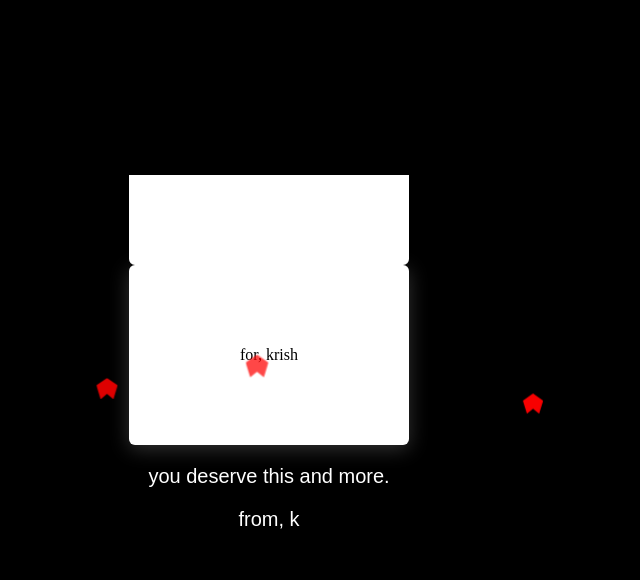
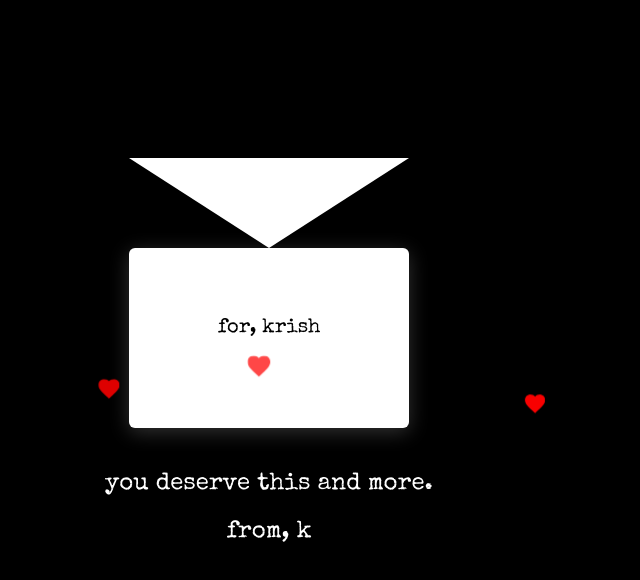
Before and after one commit to fourthrice/LUV4U, a plain HTML site: page index.html in a window 1280 px wide. Both pictures are taken after a click on the element "for, krish". Shown: the whole page, without its empty margins (371-1011 px from the left). Drawn offline with nearby package versions, Linux system fonts and the light colour scheme.

Commit message:
Update style.css

```diff
--- a/style.css
+++ b/style.css
@@ -18,6 +18,20 @@ body {
     display: flex;
     justify-content: center;
     align-items: center;
+    flex-direction: column;
+    transition: transform 1s ease-in-out;
+}
+
+#flap {
+    position: absolute;
+    top: 0;
+    left: 0;
+    width: 0;
+    height: 0;
+    border-left: 140px solid transparent;
+    border-right: 140px solid transparent;
+    border-bottom: 90px solid white;
+    transform-origin: top;
     transition: transform 1s ease-in-out;
 }
 
@@ -29,40 +43,30 @@ body {
     transform: rotateX(180deg);
 }
 
-#flap {
+#front-text {
     position: absolute;
-    top: 0;
-    left: 0;
-    width: 100%;
-    height: 90px;
-    background-color: white;
-    border-top-left-radius: 6px;
-    border-top-right-radius: 6px;
-    transform-origin: top;
-    transition: transform 1s ease-in-out;
-}
-
-.envelope-text {
-    position: absolute;
-    font-size: 16px;
+    font-size: 20px;
     color: black;
-    font-family: Arial, sans-serif;
+    font-family: 'Special Elite', cursive;
+    top: 50px;
 }
 
 .message {
     display: none;
     text-align: center;
     color: white;
-    font-size: 20px;
-    font-family: Arial, sans-serif;
+    font-size: 24px;
+    font-family: 'Special Elite', cursive;
+    margin-top: 20px;
 }
 
+/* Heart Animation */
 .heart {
     position: absolute;
-    width: 20px;
-    height: 20px;
+    width: 25px;
+    height: 25px;
     background-color: red;
-    clip-path: polygon(50% 0%, 100% 35%, 80% 100%, 50% 75%, 20% 100%, 0% 35%);
+    clip-path: path('M12 21.35l-1.45-1.32C5.4 15.36 2 12.28 2 8.5 2 5.42 4.42 3 7.5 3c1.74 0 3.41.81 4.5 2.09C13.09 3.81 14.76 3 16.5 3 19.58 3 22 5.42 22 8.5c0 3.78-3.4 6.86-8.55 11.54L12 21.35z');
     animation: floatUp 3s ease-in infinite;
     opacity: 0;
 }
```
